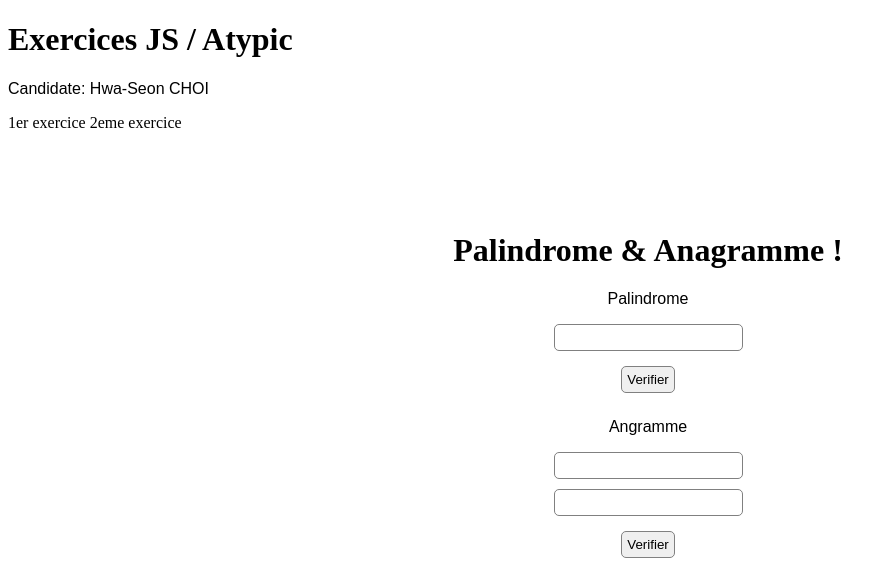
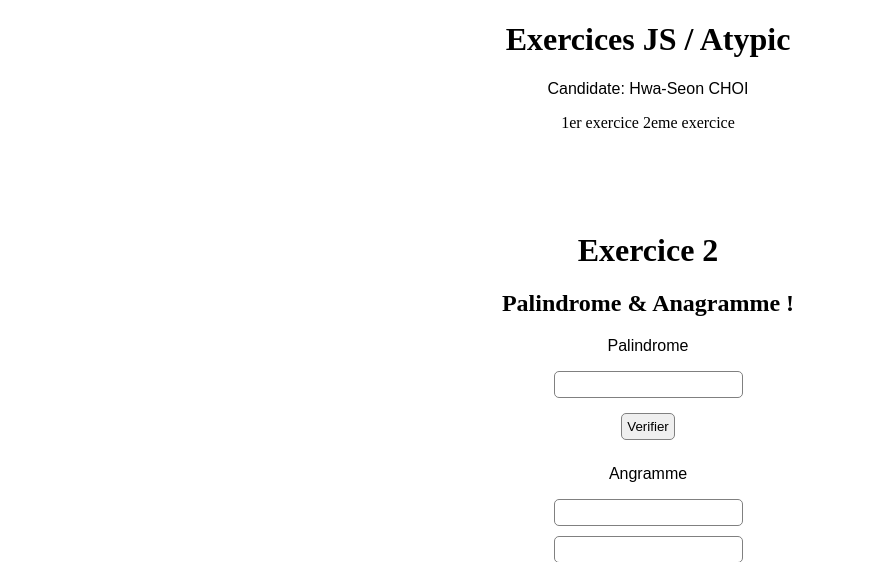
Before and after one commit to hwaseonchoi/hwaseonchoi.github.io, a PHP site: page /atypic/exo2/index.html in a window 1280 px wide. Shown: the top 562 px of the page, without its empty margins (0-896 px from the left). Run offline with PHP 8.4, Linux system fonts and the light colour scheme.

Commit message:
petite motif

```diff
--- a/atypic/exo1/index.html
+++ b/atypic/exo1/index.html
@@ -12,6 +12,7 @@
             <a href="atypic/exo1/index.html">1er exercice</a>
             <a href="atypic/exo2/index.html">2eme exercice</a>
         </header>
+        <h1>Exercice 1</h1>
         <div id="channels">
 
         </div>
--- a/atypic/exo2/css/style.css
+++ b/atypic/exo2/css/style.css
@@ -27,6 +27,9 @@ input, button {
 button {
     margin: 5px auto;
 }
+header {
+    text-align: center;
+}
 
 a {
     text-align: center;
--- a/atypic/exo2/index.html
+++ b/atypic/exo2/index.html
@@ -13,7 +13,8 @@
             <a href="atypic/exo2/index.html">2eme exercice</a>
         </header>
         <main class="exo2">
-            <h1>Palindrome & Anagramme !</h1>
+            <h1>Exercice 2</h1>
+            <h2>Palindrome & Anagramme !</h1>
             <div>
                 <p>Palindrome</p>
                 <input type="text" id="palindrome">
```
Also changed, not shown: atypic/exo1/css/style.css (+6 -1 lines).
